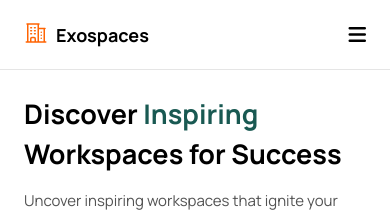
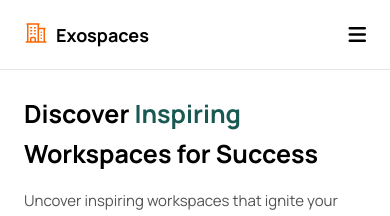
Before and after one commit to Lindrit-Sulaj/Exospaces, a Next.js app: page / in a window 390 px wide. Shown: the top 216 px of the page. Built offline with nearby package versions, Linux system fonts and the light colour scheme.

Commit message:
Changed h1 from 27px to 25px on Hero section

```diff
--- a/containers/Hero.jsx
+++ b/containers/Hero.jsx
@@ -4,7 +4,7 @@ export default function Hero() {
   return (
     <section className='pt-[70px]'>
       <div className='max-w-screen-web px-6 xl:px-0 mx-auto flex flex-wrap lg:flex-nowrap items-center gap-y-4 gap-x-8 pt-6 pb-8 md:pt-10 md:pb-14'>
-        <h1 className='font-bold text-[27px] leading-10 md:text-4xl lg:text-[40px] lg:leading-[50px] lg:w-1/2'>Discover <span className='text-custom-green'>Inspiring</span> Workspaces for Success</h1>
+        <h1 className='font-bold text-[25px] leading-10 md:text-4xl lg:text-[40px] lg:leading-[50px] lg:w-1/2'>Discover <span className='text-custom-green'>Inspiring</span> Workspaces for Success</h1>
         <p className='lg:w-1/2 text-neutral-600 text-[15px] md:text-base'>Uncover inspiring workspaces that ignite your potential. From dynamic environments to flexible solutions, find the perfect space to thrive and achieve your business goals. Step into a world of success and growth.</p>
       </div>
       <div style={{
```
